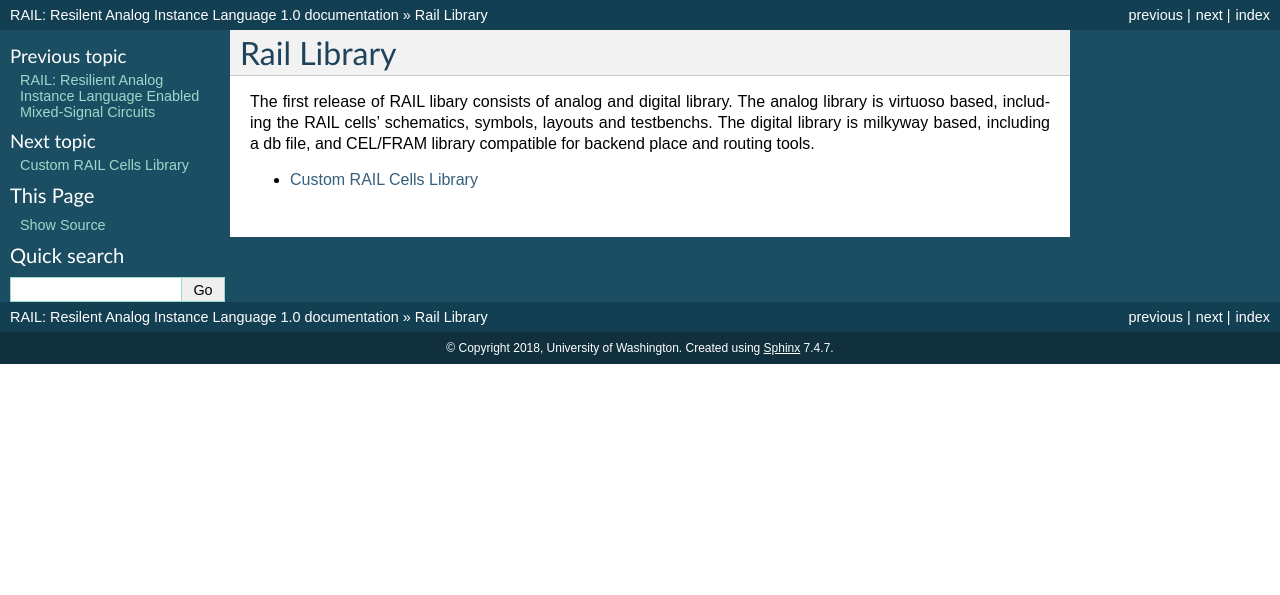
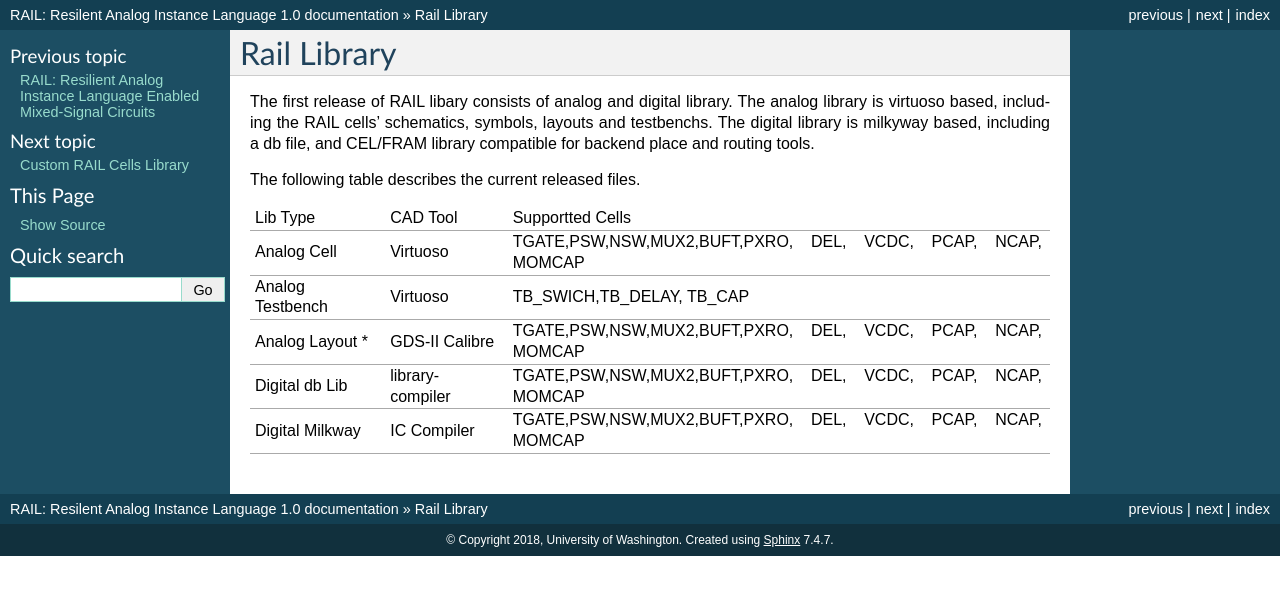
Before and after one commit to silicontalks/raildoc, a Sphinx documentation site: the page built from docs/railib.rst, in a window 1280 px wide. Shown: the top 595 px of the page. Built offline with Sphinx 7.4.7, drawn with Linux system fonts in a browser that asks for light colours.

Commit message:
create the table

```diff
--- a/docs/railib.rst
+++ b/docs/railib.rst
@@ -6,8 +6,29 @@ The first release of RAIL libary consists of analog and digital library.
 The analog library is virtuoso based, including the RAIL cells' schematics, symbols, layouts and testbenchs.
 The digital library is milkyway based, including a db file, and CEL/FRAM library compatible for backend place and routing tools.
 
+The following table describes the current released files.
+
++-----------+----------+-------------------------------+
+| Lib Type  | CAD Tool | Supportted Cells              |
++-----------+----------+-------------------------------+
+| Analog    | Virtuoso | TGATE,PSW,NSW,MUX2,BUFT,PXRO, |
+| Cell      |          | DEL, VCDC, PCAP, NCAP, MOMCAP |
++-----------+----------+-------------------------------+
+| Analog    | Virtuoso | TB_SWICH,TB_DELAY, TB_CAP     |
+| Testbench |          |                               |
++-----------+----------+-------------------------------+
+| Analog    | GDS-II   | TGATE,PSW,NSW,MUX2,BUFT,PXRO, |
+| Layout *  | Calibre  | DEL, VCDC, PCAP, NCAP, MOMCAP |
++-----------+----------+-------------------------------+
+| Digital   | library- | TGATE,PSW,NSW,MUX2,BUFT,PXRO, |
+| db Lib    | compiler | DEL, VCDC, PCAP, NCAP, MOMCAP |
++-----------+----------+-------------------------------+
+| Digital   | IC       | TGATE,PSW,NSW,MUX2,BUFT,PXRO, |
+| Milkway   | Compiler | DEL, VCDC, PCAP, NCAP, MOMCAP |
++-----------+----------+-------------------------------+
 
 .. toctree::
    :maxdepth: 2
+   :hidden:
 
    railib/analog.rst
```
